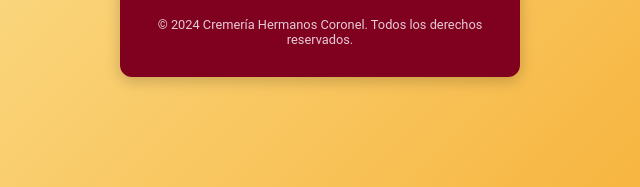
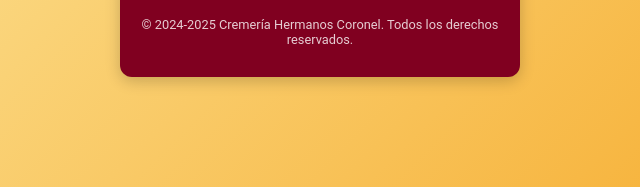
Before and after one commit to Rsaldana89/CHCRH, a website: page public/login.html in a window 1280 px wide. Shown: the part 536-723 px from the top of the page, 320-960 px from the left. Drawn offline with Linux system fonts and the light colour scheme.

Commit message:
correccion de version

```diff
--- a/public/login.html
+++ b/public/login.html
@@ -133,7 +133,7 @@
         </form>
 
         <footer>
-            <p>&copy; 2024 Cremería Hermanos Coronel. Todos los derechos reservados.</p>
+            <p>&copy; 2024-2025 Cremería Hermanos Coronel. Todos los derechos reservados.</p>
         </footer>
     </div>
 
```
